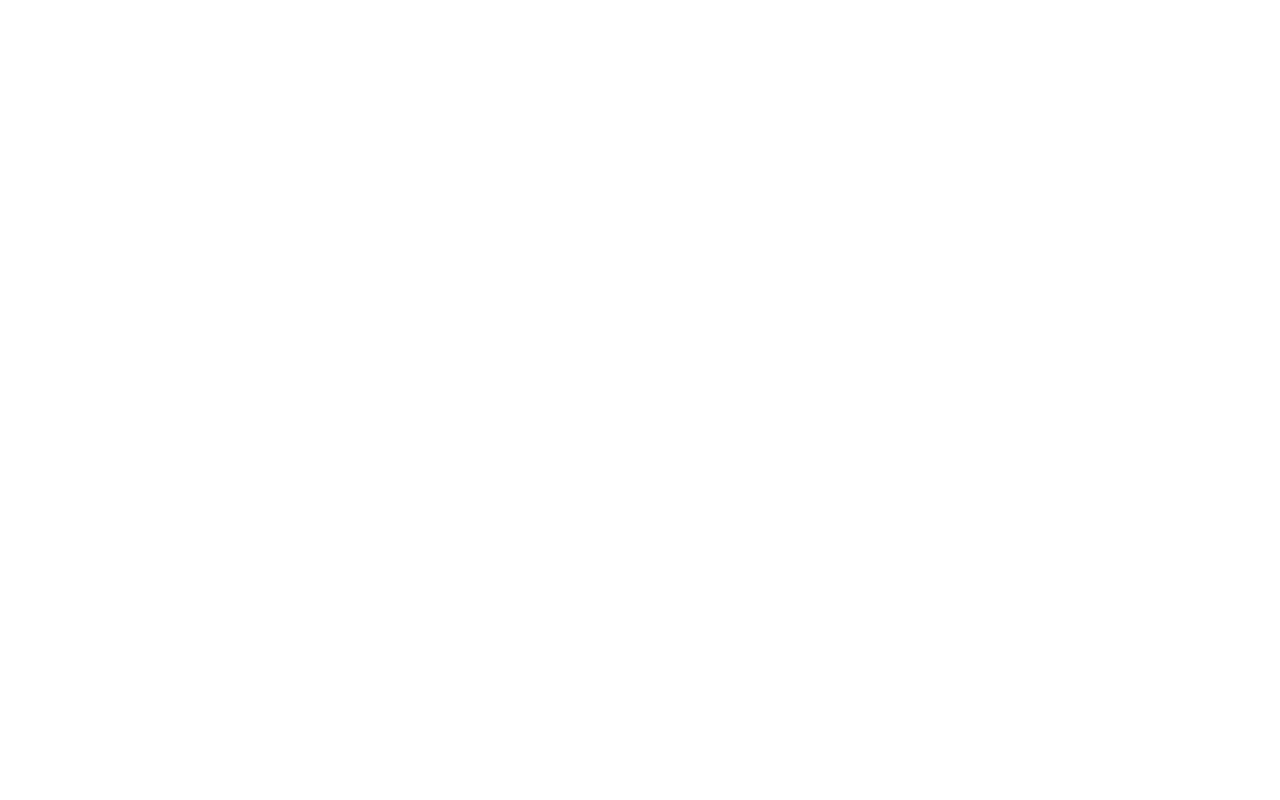
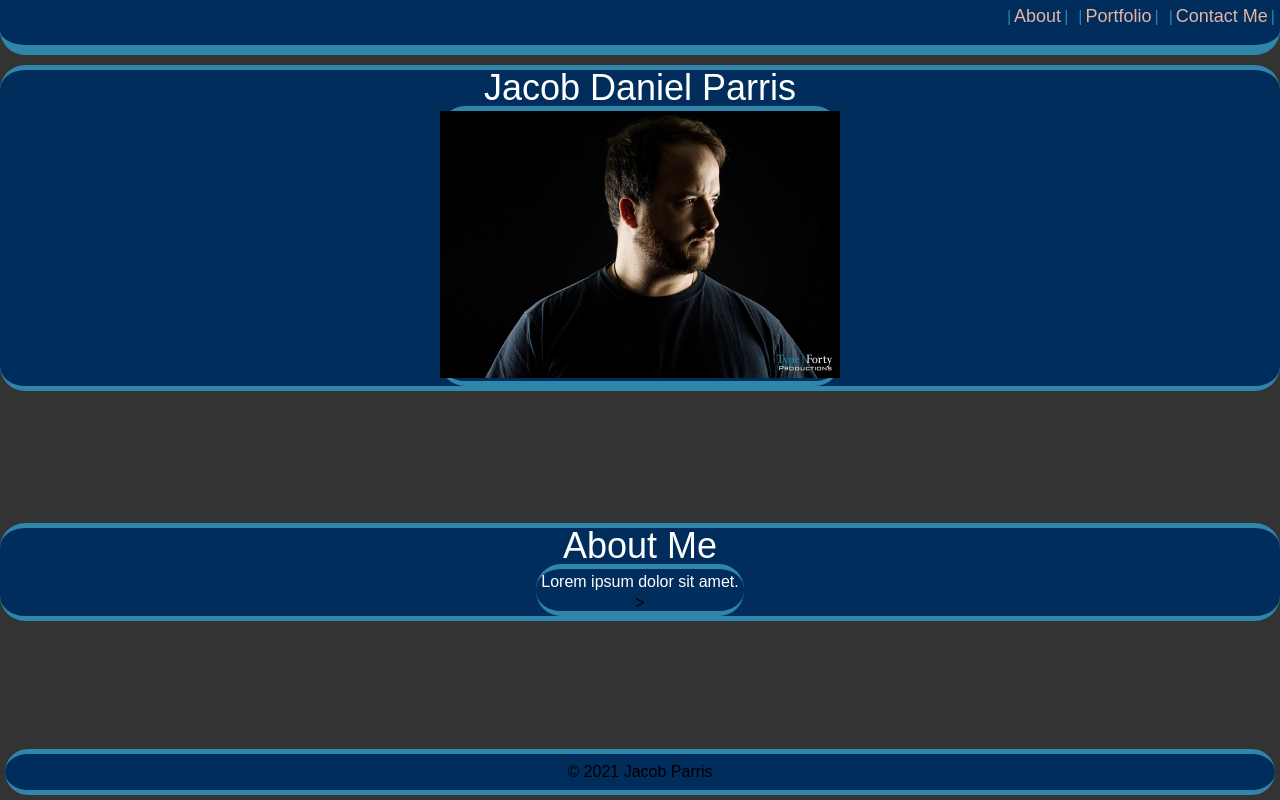
Before and after one commit to jparris3213/jdp_portfolio_01, a plain HTML site: page index.html in a window 1280 px wide. Drawn offline with Linux system fonts and the light colour scheme.

Commit message:
Hacked Together stuff from earlier Portfolio page, working on CSS now

```diff
--- a/assets/css/reset.css
+++ b/assets/css/reset.css
@@ -0,0 +1,43 @@
+html, body, div, span, applet, object, iframe,
+h1, h2, h3, h4, h5, h6, p, blockquote, pre,
+a, abbr, acronym, address, big, cite, code,
+del, dfn, em, img, ins, kbd, q, s, samp,
+small, strike, strong, sub, sup, tt, var,
+b, u, i, center,
+dl, dt, dd, ol, ul, li,
+fieldset, form, label, legend,
+table, caption, tbody, tfoot, thead, tr, th, td,
+article, aside, canvas, details, embed,
+figure, figcaption, footer, header, hgroup,
+menu, nav, output, ruby, section, summary,
+time, mark, audio, video {
+	margin: 0;
+	padding: 0;
+	border: 0;
+	font-size: 100%;
+	font: inherit;
+	vertical-align: baseline;
+}
+/* HTML5 display-role reset for older browsers */
+article, aside, details, figcaption, figure,
+footer, header, hgroup, menu, nav, section {
+	display: block;
+}
+body {
+	line-height: 1;
+}
+ol, ul {
+	list-style: none;
+}
+blockquote, q {
+	quotes: none;
+}
+blockquote:before, blockquote:after,
+q:before, q:after {
+	content: '';
+	content: none;
+}
+table {
+	border-collapse: collapse;
+	border-spacing: 0;
+}
--- a/assets/css/style.css
+++ b/assets/css/style.css
@@ -0,0 +1,174 @@
+html,body{
+    height: 100%;
+    width: 100%;
+    margin: 0 auto;
+}
+
+body{
+    display: flex;
+    flex-direction: column;
+    font-family: Arial, Helvetica, sans-serif;
+    background-color: rgb(51,51,51);
+    color: hex(#e3b5a4);
+    justify-content: center;
+}
+p {
+    padding: 5px;
+    color: white;
+}
+
+h2{
+    animation: fadeIn 2s;
+    color: white;
+    font-size: 36px;
+}
+nav{
+    display:flex;
+    top: 0;
+    width: 100%;
+    justify-content: flex-end;
+    height: 5%;
+    background-color: rgb(0,45,92);
+    text-align: right;
+    padding-top: 5px;
+    border-bottom: 10px solid rgb(46,134,171);
+    border-bottom-left-radius: 25px;
+    border-bottom-right-radius: 25px;
+    color:rgb(227,181,164);
+
+}
+nav a{
+    color:rgb(227, 181, 164);
+    text-decoration: none;
+    padding: 2px 2px;
+    position: relative;
+    font-size: large;
+}
+
+nav a::before,
+nav a::after{
+    content:"|";
+    font-size: medium;
+    color: rgb(46,134,171);
+    padding: 3px;
+}
+nav a:hover{
+    background-color:rgb(46,134,171);
+    color:whitesmoke;
+    text-align: center;
+    align-items: center;
+    padding-left: 1px;
+    border: 1px rgb(227,181,164) solid;
+    border-top-left-radius: 25%;
+    border-top-right-radius: 25%;
+    border-bottom-right-radius: 25%;
+}
+nav a[data-descr]:hover::after,
+nav a[data-descr]:focus::after {
+    content: attr(data-descr);
+    animation: fadeIn 2s;
+    position: absolute;
+    right: 25%;
+    top: 24px;
+    min-width: 200px;
+    border: 1px #aaaaaa solid;
+    border-radius: 10px;
+    background-color: rgb(46,134,171);
+    padding: 5px;
+    color: #fff;
+    font-size: 14px;
+    z-index: 1;
+  }
+
+section{
+    display:flex;
+    /*flex-grow: 1;*/
+    flex-direction: column;
+    /*height: 25%;*/
+    margin: 10px 0px auto;
+    background-color: rgb(0,45,92);
+    text-align: center;
+    align-items: center;
+    border-top: 5px solid rgb(46,134,171);
+    border-top-left-radius: 25px;
+    border-top-right-radius: 25px;
+    border-bottom: 5px solid rgb(46,134,171);
+    border-bottom-left-radius: 25px;
+    border-bottom-right-radius: 25px;
+    justify-content: center;
+}
+
+.headshot {
+    height: 30%;
+}
+.aboutme {
+    height:50%;
+    margin-top: 0;
+}
+
+
+.card{
+    animation: fadeIn 5s;
+    width: 450;
+    border-top: 5px solid rgb(46,134,171);
+    border-top-left-radius: 25px;
+    border-top-right-radius: 25px;
+    border-bottom: 5px solid rgb(46,134,171);
+    border-bottom-left-radius: 25px;
+    border-bottom-right-radius: 25px;
+    justify-content: center;
+    align-items: center;
+}
+
+.card img {
+    width:400px;
+    overflow: hidden;
+}
+@keyframes fadeIn{
+    0% {opacity: 0;}
+    100% {opacity: 100;}
+}
+
+
+.action{
+    height: 25%;
+
+}
+article {
+    padding: 0px;
+   /*height: 50px;--*/
+   width: 300px;
+   border-top: 5px solid rgb(46,134,171);
+   border-top-left-radius: 25px;
+   border-top-right-radius: 25px;
+   border-bottom: 5px solid rgb(46,134,171);
+   border-bottom-left-radius: 25px;
+   border-bottom-right-radius: 25px;
+   margin: 0 auto;
+   text-align: center;
+
+}
+.footer{
+    background-color: rgb(0,45,92);
+    text-align: center;
+    padding: 10px;
+    margin: 10px auto;
+    border-top: 5px solid rgb(46,134,171);
+    border-top-left-radius: 25px;
+    border-top-right-radius: 25px;
+    border-bottom: 5px solid rgb(46,134,171);
+    border-bottom-left-radius: 25px;
+    border-bottom-right-radius: 25px;
+    margin: 5px;
+}
+.button{
+    margin: 5px auto;
+    background-color: rgb(212, 77, 92);
+    text-align: right;
+    padding-top: 3px;
+    padding-bottom: 3px;
+    border-bottom: 5px solid rgb(51,51,51);
+    border-bottom-left-radius: 25px;
+    color: white;
+    font-size:medium;
+}
--- a/index.html
+++ b/index.html
@@ -17,8 +17,34 @@
         <!--[if lt IE 7]>
             <p class="browsehappy">You are using an <strong>outdated</strong> browser. Please <a href="#">upgrade your browser</a> to improve your experience.</p>
         <![endif]-->
+        <nav>
+            <a href="#aboutme" data-descr="My Biography">About</a>
+            <a href="#portfolio" data-descr="A Catch All for various projects">Portfolio</a>
+            <a href="#contactme" data-descr="Contact Information">Contact Me</a>
+        </nav>
 
+        <section id="headshot">
+            <h2>Jacob Daniel Parris</h2>
+                <div class="card">
+
+                    <img src="./assets/images/IMG_2877.jpg" alt="A picture of me from a few years ago, needs updating">
+
+                    </div>
+        </section>
+
+        <section id="aboutme">
+            <h2>About Me</h2>
+                <div class="card">
+
+                    <p>Lorem ipsum dolor sit amet.</p>>
+
+                    </div>
+        </section>
 
         <script src="./assets/js/script.js" async defer></script>
     </body>
+    <footer class="footer">
+        &copy; 2021 Jacob Parris
+    </footer>
+
 </html>
```
Also changed, not shown: assets/images/IMG_2877.jpg (added).
